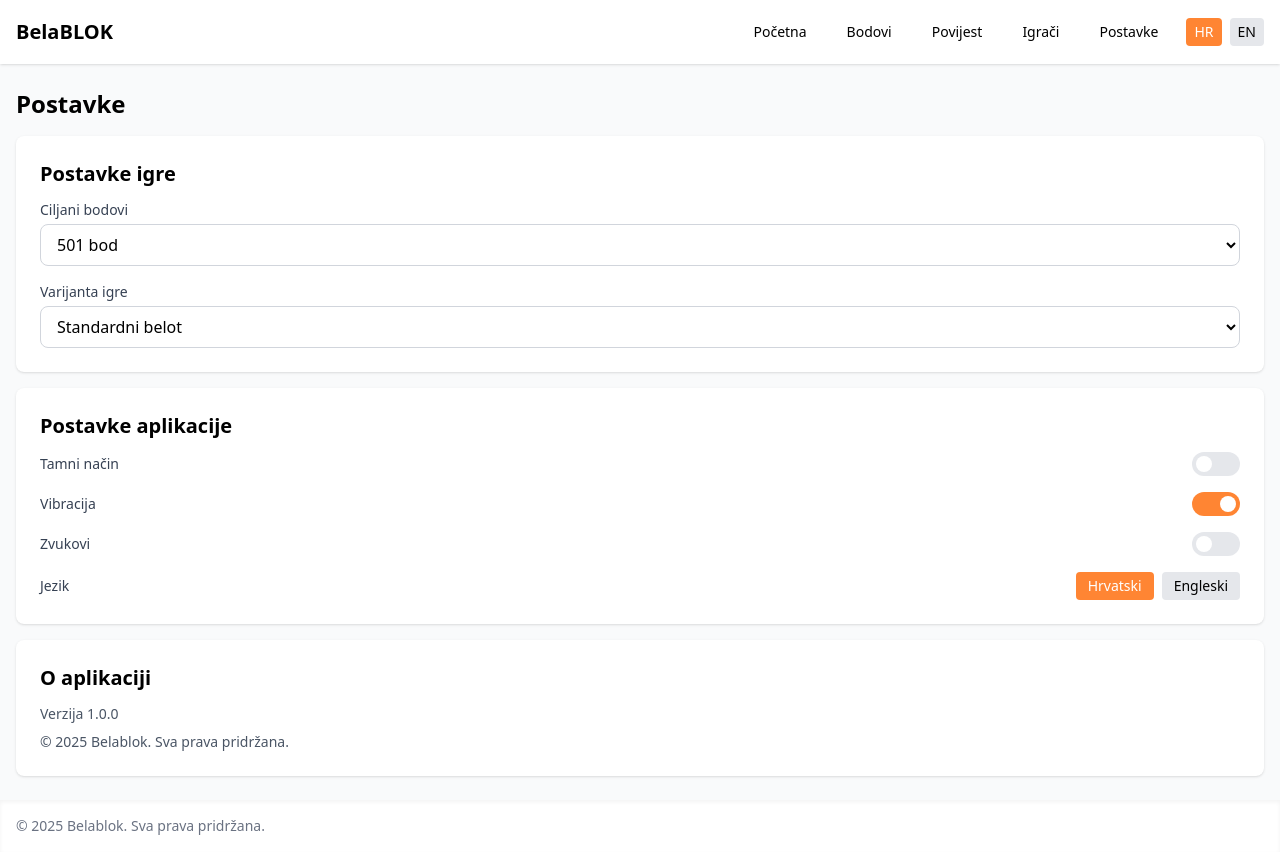
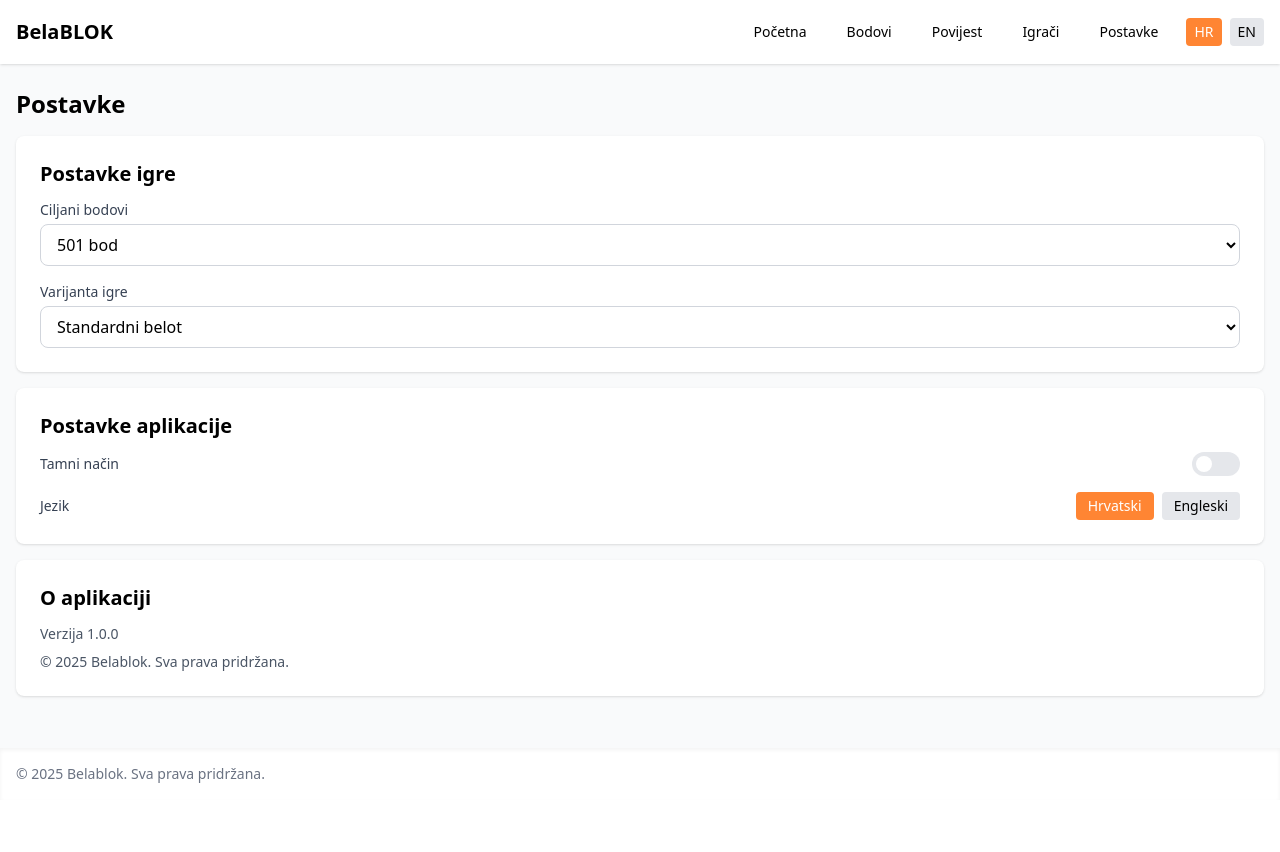
Before and after one commit to RobertK0/belablok, a React (Vite) app: page /settings in a window 1280 px wide. After the commit the page ends 800 px from the top, so only its background shows below. Built offline with nearby package versions, Linux system fonts and the light colour scheme.

Commit message:
remove placeholder settings

```diff
--- a/src/i18n/locales/en/settings.json
+++ b/src/i18n/locales/en/settings.json
@@ -18,8 +18,6 @@
   },
   "appPreferences": {
     "darkMode": "Dark Mode",
-    "vibration": "Vibration Feedback",
-    "sounds": "Sound Effects",
     "language": "Language",
     "notifications": "Notifications",
     "dataSync": "Data Synchronization",
--- a/src/i18n/locales/hr/settings.json
+++ b/src/i18n/locales/hr/settings.json
@@ -18,8 +18,6 @@
   },
   "appPreferences": {
     "darkMode": "Tamni način",
-    "vibration": "Vibracija",
-    "sounds": "Zvukovi",
     "language": "Jezik",
     "notifications": "Obavijesti",
     "dataSync": "Sinkronizacija podataka",
--- a/src/routes/settings/SettingsComponent.tsx
+++ b/src/routes/settings/SettingsComponent.tsx
@@ -61,24 +61,6 @@ export function SettingsComponent() {
 
           <div className="flex items-center justify-between">
             <span className="text-sm font-medium text-gray-700">
-              {t("appPreferences.vibration")}
-            </span>
-            <button className="w-12 h-6 bg-[#FF8533] rounded-full relative">
-              <span className="absolute right-1 top-1 w-4 h-4 bg-white rounded-full"></span>
-            </button>
-          </div>
-
-          <div className="flex items-center justify-between">
-            <span className="text-sm font-medium text-gray-700">
-              {t("appPreferences.sounds")}
-            </span>
-            <button className="w-12 h-6 bg-gray-200 rounded-full relative">
-              <span className="absolute left-1 top-1 w-4 h-4 bg-white rounded-full"></span>
-            </button>
-          </div>
-
-          <div className="flex items-center justify-between">
-            <span className="text-sm font-medium text-gray-700">
               {t("appPreferences.language")}
             </span>
             <div className="flex space-x-2">
```
